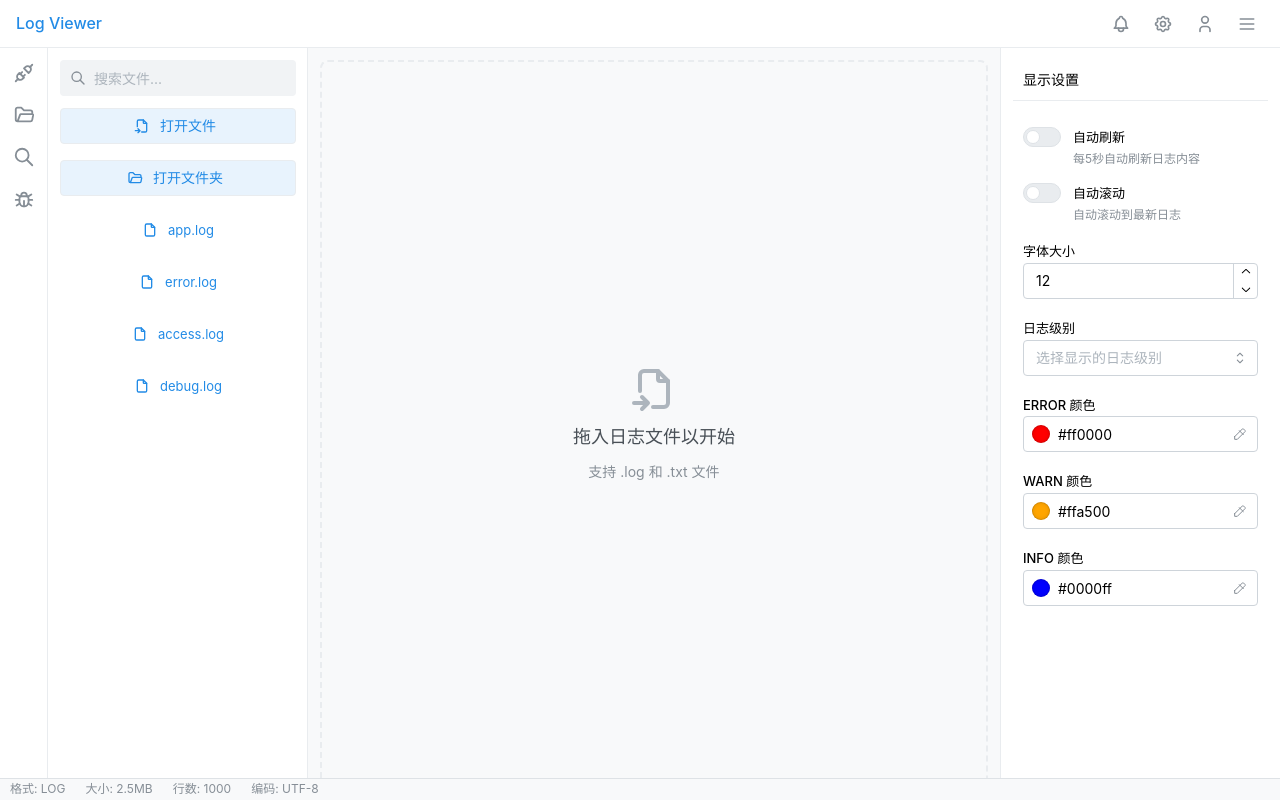
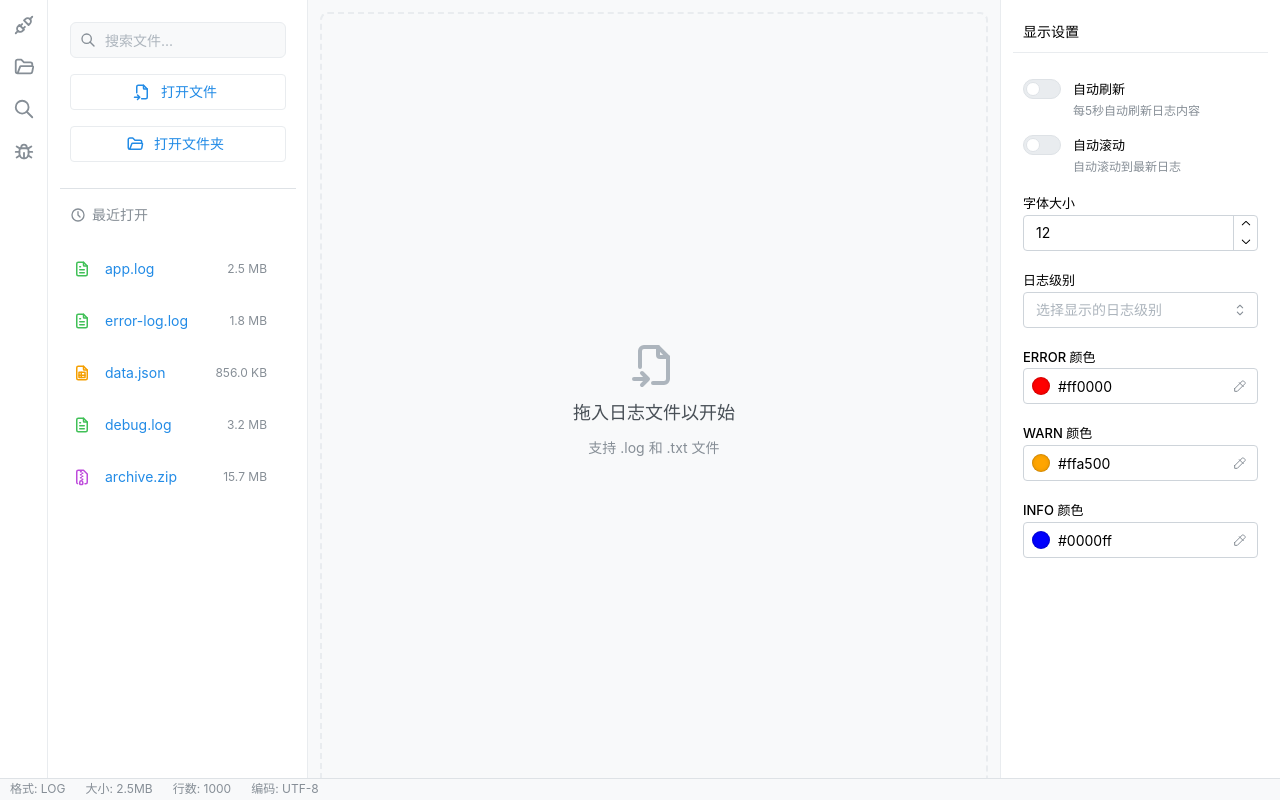
Before and after one commit to pumpkiiinnn/easylog, a React (Vite) app: page / in a window 1280 px wide. Built offline with nearby package versions, Linux system fonts and the light colour scheme.

Commit message:
feat: 优化布局

```diff
--- a/src-tauri/tauri.conf.json
+++ b/src-tauri/tauri.conf.json
@@ -15,7 +15,7 @@
         "fullscreen": false,
         "height": 600,
         "resizable": true,
-        "title": "EasyLog",
+        "title": "",
         "width": 800,
         "dragDropEnabled": false
       }
--- a/src/App.tsx
+++ b/src/App.tsx
@@ -1,10 +1,8 @@
 import '@mantine/core/styles.css';
 import '@mantine/notifications/styles.css';
 import { MantineProvider, createTheme } from '@mantine/core';
-import { AppShell, ActionIcon, Tooltip, Stack } from '@mantine/core';
+import { ActionIcon, Tooltip, Stack } from '@mantine/core';
 import {
-  IconChevronLeft,
-  IconChevronRight,
   IconPlugConnected,
   IconFolderOpen,
   IconSearch,
@@ -26,7 +24,7 @@ const theme = createTheme({
   fontFamily: '-apple-system, BlinkMacSystemFont, sans-serif',
   components: {
     AppShell: {
-      styles: (theme) => ({
+      styles: (theme: any) => ({
         main: {
           backgroundColor: theme.colorScheme === 'dark' ? theme.colors.dark[8] : '#f8f9fa',
         },
@@ -70,55 +68,6 @@ function App() {
         height: '100vh',
         overflow: 'hidden'
       }}>
-        {/* 顶部栏 */}
-        <div style={{
-          height: headerHeight,
-          borderBottom: '1px solid #e9ecef',
-          backgroundColor: '#fff',
-          display: 'flex',
-          alignItems: 'center',
-          padding: '0 16px',
-          justifyContent: 'space-between',
-          flexShrink: 0,
-        }}>
-          {/* 左侧 Logo 或标题 */}
-          <div style={{
-            fontWeight: 500,
-            fontSize: '16px',
-            color: '#228be6'
-          }}>
-            Log Viewer
-          </div>
-
-          {/* 右侧工具栏 */}
-          <div style={{
-            display: 'flex',
-            alignItems: 'center',
-            gap: 8
-          }}>
-            <Tooltip label="通知" position="bottom">
-              <ActionIcon variant="subtle" color="gray.7" size="lg">
-                <IconBell size={20} />
-              </ActionIcon>
-            </Tooltip>
-            <Tooltip label="设置" position="bottom">
-              <ActionIcon variant="subtle" color="gray.7" size="lg">
-                <IconSettings size={20} />
-              </ActionIcon>
-            </Tooltip>
-            <Tooltip label="用户" position="bottom">
-              <ActionIcon variant="subtle" color="gray.7" size="lg">
-                <IconUser size={20} />
-              </ActionIcon>
-            </Tooltip>
-            <Tooltip label="菜单" position="bottom">
-              <ActionIcon variant="subtle" color="gray.7" size="lg">
-                <IconMenu2 size={20} />
-              </ActionIcon>
-            </Tooltip>
-          </div>
-        </div>
-
         {/* 主要内容区域 */}
         <div style={{
           display: 'flex',
--- a/src/components/FileList.tsx
+++ b/src/components/FileList.tsx
@@ -1,9 +1,46 @@
-import { Stack, Text, Button, TextInput, ScrollArea, Box } from '@mantine/core';
-import { IconFile, IconFolderOpen, IconSearch, IconFileImport } from '@tabler/icons-react';
+import { Stack, Text, Button, TextInput, ScrollArea, Box, Divider } from '@mantine/core';
+import {
+  IconFile,
+  IconFolderOpen,
+  IconSearch,
+  IconFileImport,
+  IconClock,
+  IconFileText,
+  IconFileSpreadsheet,
+  IconFileZip
+} from '@tabler/icons-react';
 import { open as openDialog } from '@tauri-apps/plugin-dialog';
 import { readTextFile } from '@tauri-apps/plugin-fs';
 import { useFileHandler } from '../hooks/useFileHandler';
 import { isTauri } from '../utils/environment';
+
+// 文件类型图标映射
+const fileTypeIcons: { [key: string]: any } = {
+  log: { icon: IconFileText, color: '#40C057' },
+  txt: { icon: IconFile, color: '#228BE6' },
+  json: { icon: IconFileSpreadsheet, color: '#F59F00' },
+  zip: { icon: IconFileZip, color: '#BE4BDB' }
+};
+
+// 获取文件图标
+const getFileIcon = (filename: string) => {
+  const ext = filename.split('.').pop() || '';
+  return fileTypeIcons[ext] || { icon: IconFile, color: '#868E96' };
+};
+
+// 添加一个格式化文件大小的工具函数
+const formatFileSize = (bytes: number) => {
+  const units = ['B', 'KB', 'MB', 'GB'];
+  let size = bytes;
+  let unitIndex = 0;
+
+  while (size >= 1024 && unitIndex < units.length - 1) {
+    size /= 1024;
+    unitIndex++;
+  }
+
+  return `${size.toFixed(1)} ${units[unitIndex]}`;
+};
 
 export default function FileList() {
   const { readFile } = useFileHandler();
@@ -44,32 +81,39 @@ export default function FileList() {
   };
 
   return (
-    <Stack h="100%" spacing={0}>
-      <Box>
+    <Stack h="100%" spacing="xs">
+      <Box p="xs">
         <TextInput
           placeholder="搜索文件..."
-          leftSection={<IconSearch size={16} />}
-          mb="sm"
+          leftSection={<IconSearch size={16} color="#868E96" />}
+          mb="md"
           styles={{
             input: {
-              backgroundColor: '#f1f3f5',
-              border: 'none',
+              backgroundColor: '#f8f9fa',
+              border: '1px solid #e9ecef',
+              borderRadius: '6px',
+              fontSize: '14px',
               '&:focus': {
-                border: '1px solid #228be6',
+                borderColor: '#228be6',
+                boxShadow: '0 0 0 2px rgba(34,139,230,0.1)'
               }
             }
           }}
         />
 
-        <Stack>
+        <Stack spacing="xs">
           <Button
             variant="light"
-            leftSection={<IconFileImport size={16} />}
+            leftSection={<IconFileImport size={18} />}
             fullWidth
             onClick={handleOpenFile}
             styles={{
               root: {
                 border: '1px solid #e9ecef',
+                backgroundColor: '#fff',
+                '&:hover': {
+                  backgroundColor: '#f8f9fa',
+                }
               }
             }}
           >
@@ -78,11 +122,15 @@ export default function FileList() {
 
           <Button
             variant="light"
-            leftSection={<IconFolderOpen size={16} />}
+            leftSection={<IconFolderOpen size={18} />}
             fullWidth
             styles={{
               root: {
                 border: '1px solid #e9ecef',
+                backgroundColor: '#fff',
+                '&:hover': {
+                  backgroundColor: '#f8f9fa',
+                }
               }
             }}
           >
@@ -91,31 +139,83 @@ export default function FileList() {
         </Stack>
       </Box>
 
-      <ScrollArea.Autosize mah={600} type="hover">
-        <Stack>
-          {['app.log', 'error.log', 'access.log', 'debug.log'].map((file) => (
+      <Divider />
+
+      <Box px="xs">
+        <Text size="sm" fw={500} color="dimmed" mb="xs" style={{ display: 'flex', alignItems: 'center' }}>
+          <IconClock size={16} style={{ marginRight: 6 }} />
+          最近打开
+        </Text>
+      </Box>
+
+      <ScrollArea.Autosize mah={600} type="hover" offsetScrollbars>
+        <Stack spacing={0}>
+          {[
+            { name: 'app.log', size: 2.5 * 1024 * 1024 },
+            { name: 'error-log.log', size: 1.8 * 1024 * 1024 },
+            { name: 'data.json', size: 856 * 1024 },
+            { name: 'debug.log', size: 3.2 * 1024 * 1024 },
+            { name: 'archive.zip', size: 15.7 * 1024 * 1024 }
+          ].map((file) => {
+            const { icon: FileIcon, color } = getFileIcon(file.name);
+            return (
               <Button
-              key={file}
+                key={file.name}
                 variant="subtle"
-              leftSection={<IconFile size={16} />}
+                leftSection={<FileIcon size={18} color={color} />}
                 styles={{
                   root: {
                     borderRadius: 0,
                     justifyContent: 'flex-start',
                     height: 36,
                     padding: '0 12px',
+                    transition: 'all 0.2s',
                     '&:hover': {
                       backgroundColor: '#f1f3f5',
+                      transform: 'translateX(4px)'
                     }
                   },
                   label: {
-                  fontSize: '13px',
+                    display: 'flex',
+                    alignItems: 'center',
+                    justifyContent: 'space-between',
+                    width: '100%',
+                    padding: '0 4px'
+                  },
+                  inner: {
+                    justifyContent: 'flex-start'
                   }
                 }}
               >
-              {file}
+                <div style={{
+                  display: 'flex',
+                  justifyContent: 'space-between',
+                  width: '100%',
+                  alignItems: 'center'
+                }}>
+                  <Text
+                    size="sm"
+                    style={{
+                      maxWidth: 'calc(100% - 70px)',
+                      overflow: 'hidden',
+                      textOverflow: 'ellipsis',
+                      whiteSpace: 'nowrap'
+                    }}
+                  >
+                    {file.name}
+                  </Text>
+                  <Text size="xs" c="dimmed" style={{
+                    flexShrink: 0,
+                    marginLeft: 8,
+                    minWidth: '60px',
+                    textAlign: 'right'
+                  }}>
+                    {formatFileSize(file.size)}
+                  </Text>
+                </div>
               </Button>
-          ))}
+            );
+          })}
         </Stack>
       </ScrollArea.Autosize>
     </Stack>
```
Lines whose indentation alone changed are shown as unchanged.
